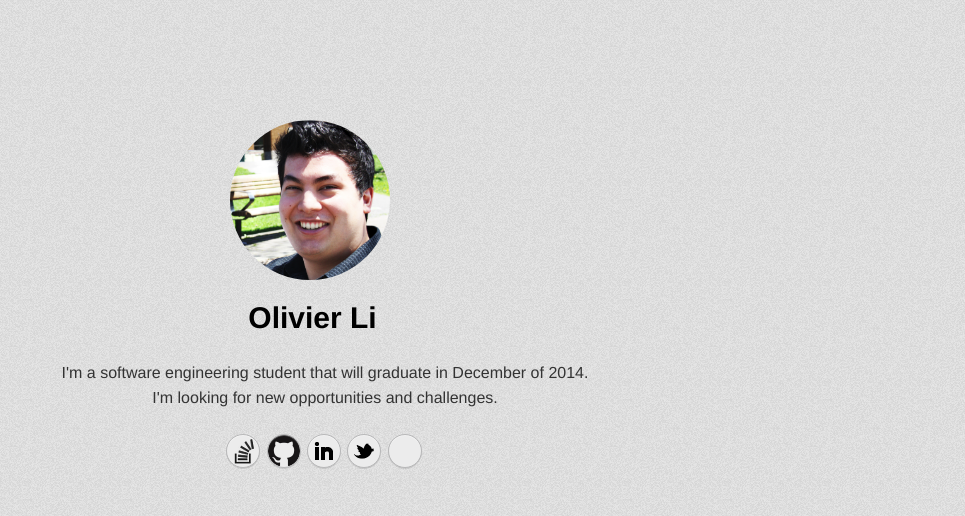
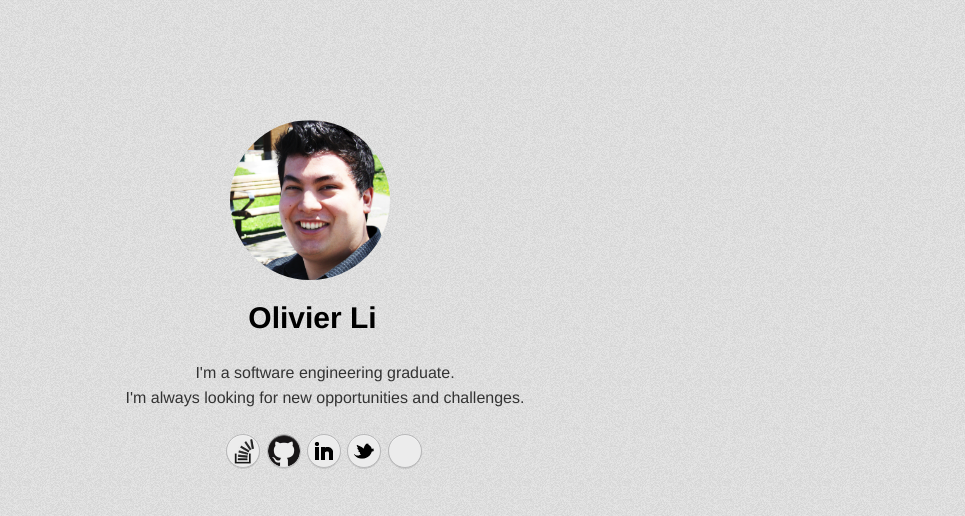
Before and after one commit to OlivierLi/OlivierLi.github.io, a plain HTML site: page index.html in a window 1280 px wide. Shown: the whole page, without its empty margins (315-1280 px from the left). Drawn offline with Linux system fonts and the light colour scheme; a script that the page names is missing.

Commit message:
Not in school anymor

```diff
--- a/index.html
+++ b/index.html
@@ -33,7 +33,7 @@
                 <div class="span12">
                     <div class="content">
                         <h1>Olivier Li&nbsp;&nbsp;&nbsp;</h1>
-                        <p>I'm a software engineering student that will graduate in December of 2014.<br />I'm looking for new opportunities and challenges.</p>
+                        <p>I'm a software engineering graduate.<br />I'm always looking for new opportunities and challenges.</p>
                         <p>
                             <a href="http://stackoverflow.com/users/567070/olivierli" class="sb circle stackoverflow mytooltip" title="stackoverflow">stackoverflow</a>
                             <a href="https://github.com/OlivierLi"                    class="sb circle github mytooltip"        title="Github">Github</a>
```
